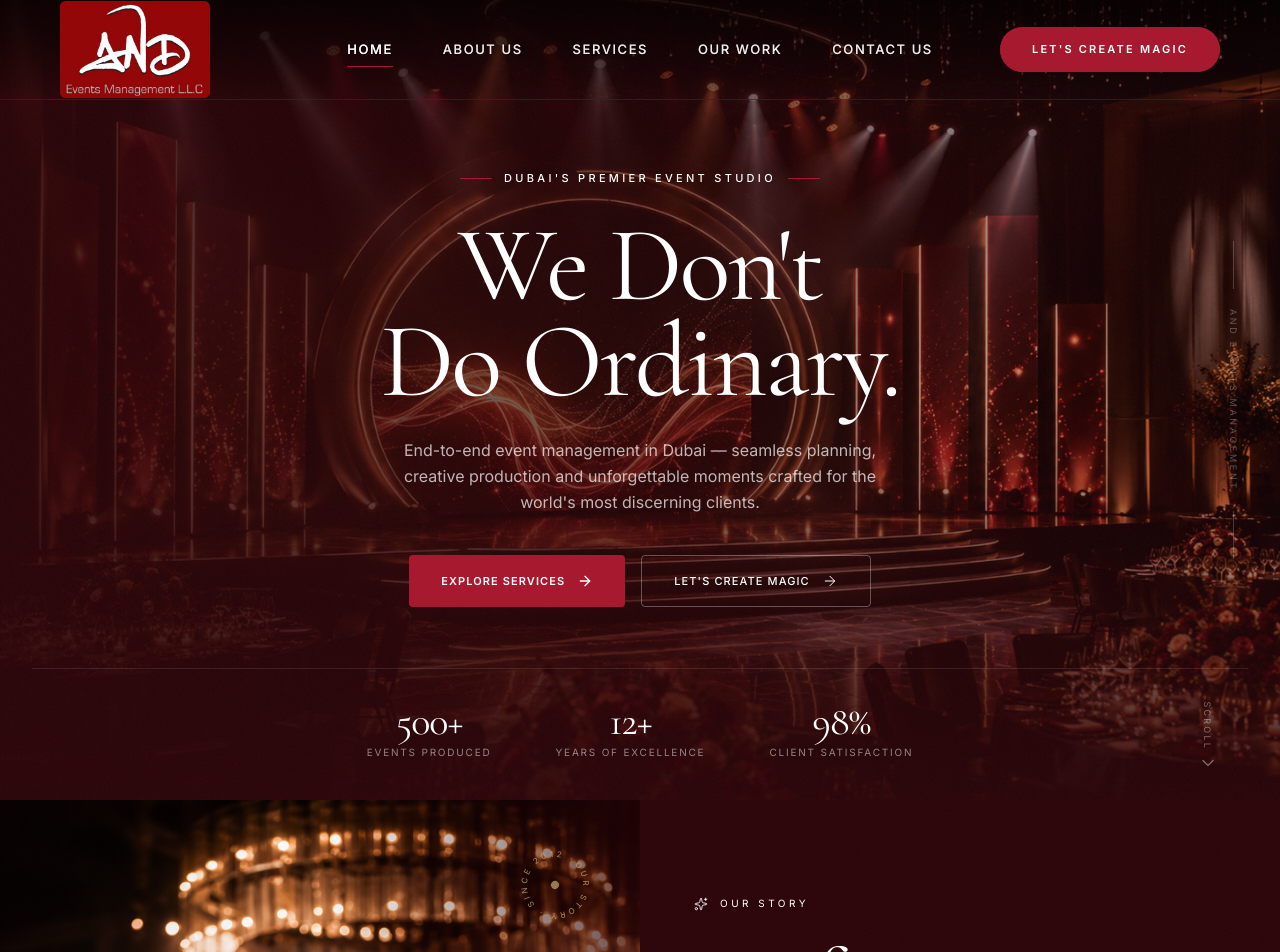
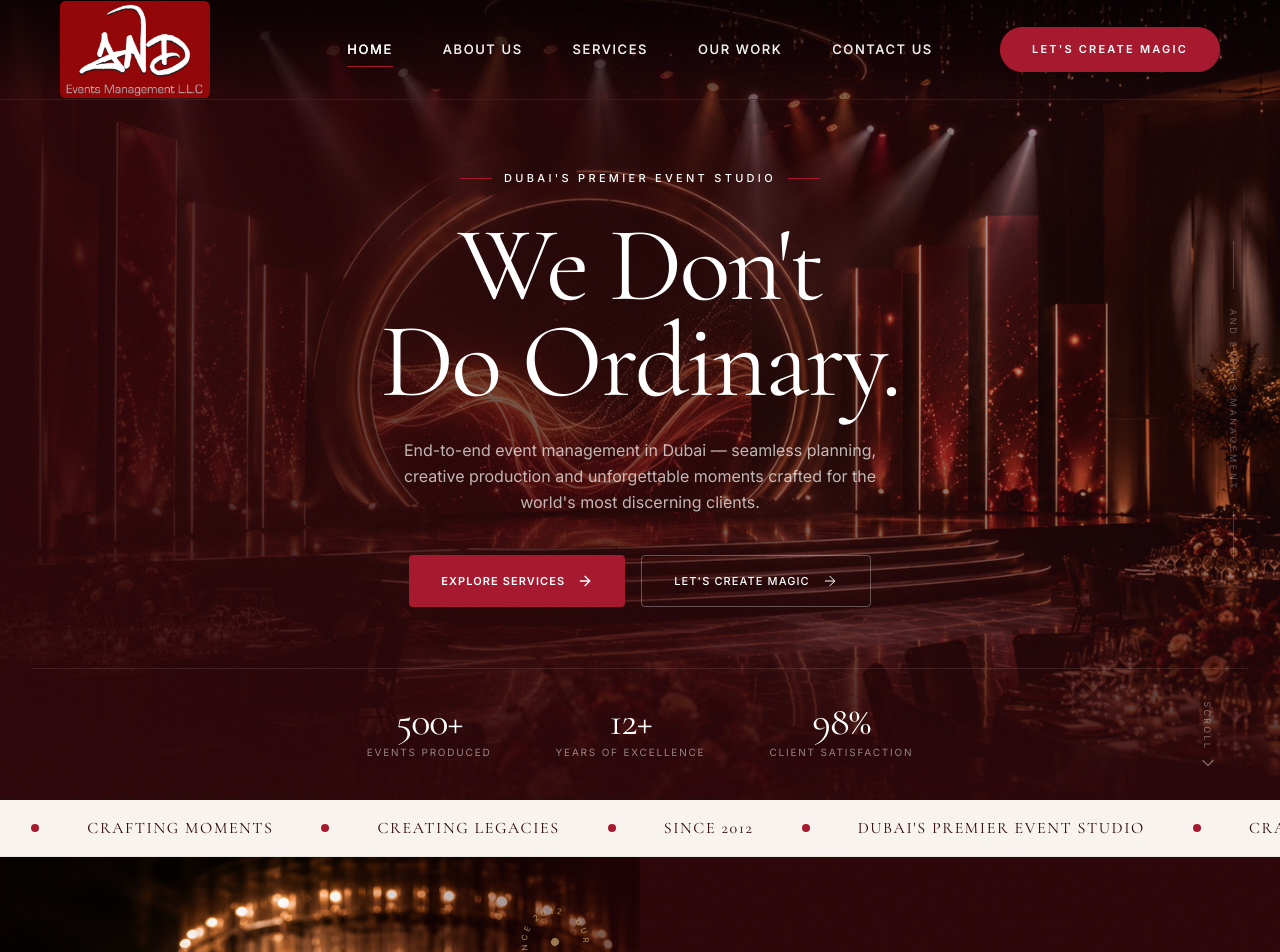
Before and after one commit to rameezwangde/and-events-2, a React app: page / in a window 1280 px wide. Shown: the top 952 px of the page. Built offline with nearby package versions, Linux system fonts and the light colour scheme; the HTML template or start-up script is replaced by a standard one.

Commit message:
feat: implement OurStory and Footer components with motion-based animations and custom styling

```diff
--- a/src/components/Footer.jsx
+++ b/src/components/Footer.jsx
@@ -27,10 +27,6 @@ export default function Footer() {
   return (
     <footer className="w-full bg-gradient-to-b from-[#2B0408] to-[#1A0204] text-white pt-20 lg:pt-32 pb-10 px-6 lg:px-[70px] relative overflow-hidden">
 
-      {/* Decorative large logo in background */}
-      <div className="absolute top-[-10%] left-[-5%] text-[300px] font-serif font-bold text-white/5 pointer-events-none tracking-tighter leading-none select-none">
-        AND
-      </div>
 
       <div className="max-w-[1600px] mx-auto relative z-10">
         <div className="grid grid-cols-1 lg:grid-cols-12 gap-12 lg:gap-8 mb-20">
--- a/src/components/OurStory.jsx
+++ b/src/components/OurStory.jsx
@@ -46,6 +46,29 @@ export default function OurStory() {
           backgroundSize: '180px',
         }}
       />
+
+      {/* ── Marquee Divider ── */}
+      <div className="w-full bg-[#F8F3EE] py-3 lg:py-4 flex overflow-hidden whitespace-nowrap z-20 relative border-b border-black/5">
+        <motion.div
+          className="flex items-center gap-8 lg:gap-12"
+          animate={{ x: ["0%", "-50%"] }}
+          transition={{ duration: 25, ease: "linear", repeat: Infinity }}
+        >
+          {/* We repeat the text twice so it loops seamlessly */}
+          {[...Array(2)].map((_, idx) => (
+            <div key={idx} className="flex items-center gap-8 lg:gap-12 shrink-0">
+              <span className="font-serif text-[#2B0408] text-sm lg:text-base tracking-widest uppercase">Dubai's Premier Event Studio</span>
+              <span className="w-2 h-2 rounded-full bg-[#A6192E]" />
+              <span className="font-serif text-[#2B0408] text-sm lg:text-base tracking-widest uppercase">Crafting Moments</span>
+              <span className="w-2 h-2 rounded-full bg-[#A6192E]" />
+              <span className="font-serif text-[#2B0408] text-sm lg:text-base tracking-widest uppercase">Creating Legacies</span>
+              <span className="w-2 h-2 rounded-full bg-[#A6192E]" />
+              <span className="font-serif text-[#2B0408] text-sm lg:text-base tracking-widest uppercase">Since 2012</span>
+              <span className="w-2 h-2 rounded-full bg-[#A6192E]" />
+            </div>
+          ))}
+        </motion.div>
+      </div>
 
       {/* ── MAIN GRID ── */}
       <div className="relative z-10 grid grid-cols-1 lg:grid-cols-[1fr_1fr] min-h-[80vh]">
```
